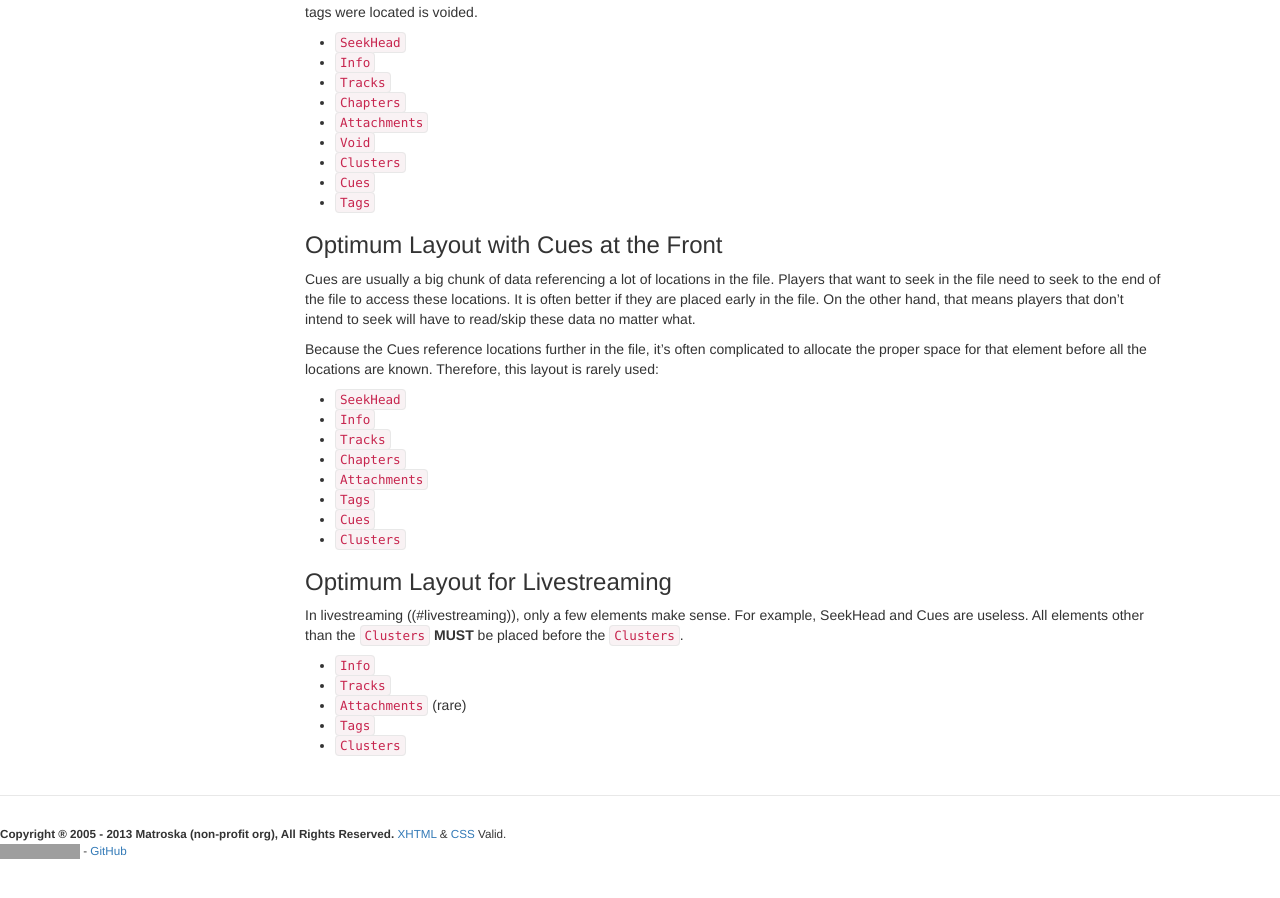
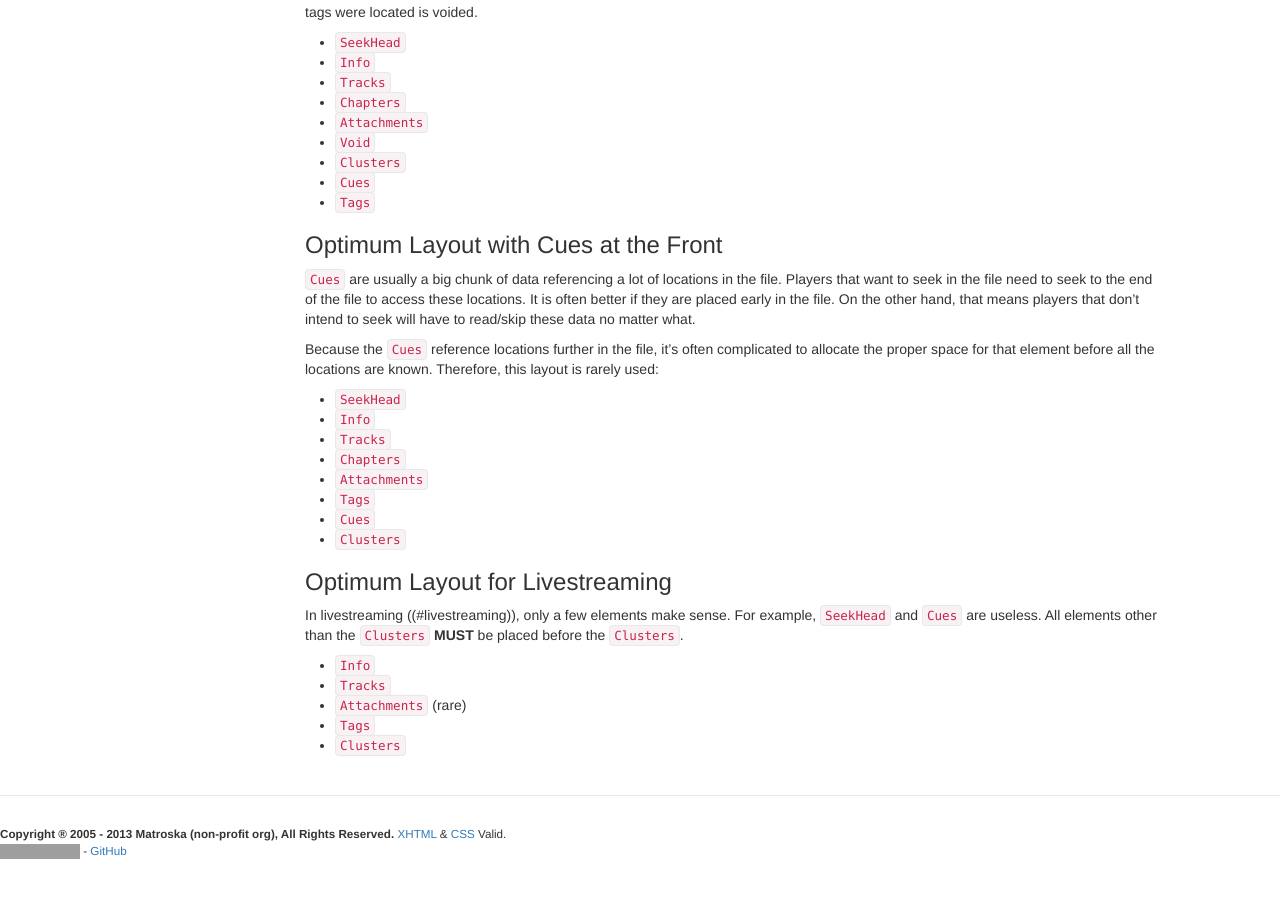
Before and after one commit to ietf-wg-cellar/matroska-specification, a Jekyll site: the page built from matroska_implement.md, in a window 1280 px wide and 900 px high, scrolled down 831 px. Built offline with Jekyll 4.4.1, drawn with Linux system fonts in a browser that asks for light colours; our own code applies the rules of GitHub Pages for plain Markdown files; grey boxes are pictures that could not be loaded.

Commit message:
backtick Cues

```diff
--- a/matroska_implement.md
+++ b/matroska_implement.md
@@ -49,13 +49,13 @@ The location where the old tags were located is voided.
 
 ### Optimum Layout with Cues at the Front
 
-Cues are usually a big chunk of data referencing a lot of locations in the file.
+`Cues` are usually a big chunk of data referencing a lot of locations in the file.
 Players that want to seek in the file need to seek to the end of the file
 to access these locations. It is often better if they are placed early in the file.
 On the other hand, that means players that don't intend to seek will have to read/skip
 these data no matter what.
 
-Because the Cues reference locations further in the file, it's often complicated to
+Because the `Cues` reference locations further in the file, it's often complicated to
 allocate the proper space for that element before all the locations are known.
 Therefore, this layout is rarely used:
 
@@ -70,7 +70,7 @@ Therefore, this layout is rarely used:
 
 ### Optimum Layout for Livestreaming
 
-In livestreaming ((#livestreaming)), only a few elements make sense. For example, SeekHead and Cues are useless.
+In livestreaming ((#livestreaming)), only a few elements make sense. For example, `SeekHead` and `Cues` are useless.
 All elements other than the `Clusters` **MUST** be placed before the `Clusters`.
 
 * `Info`
```
